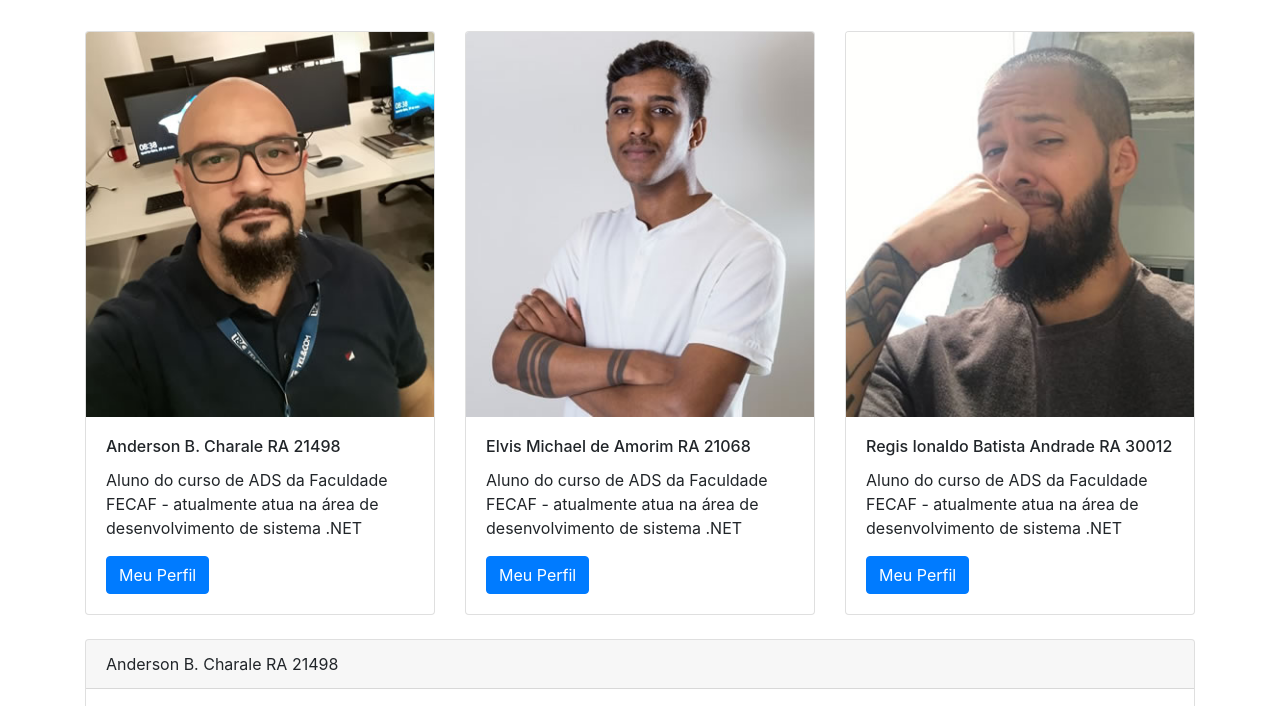
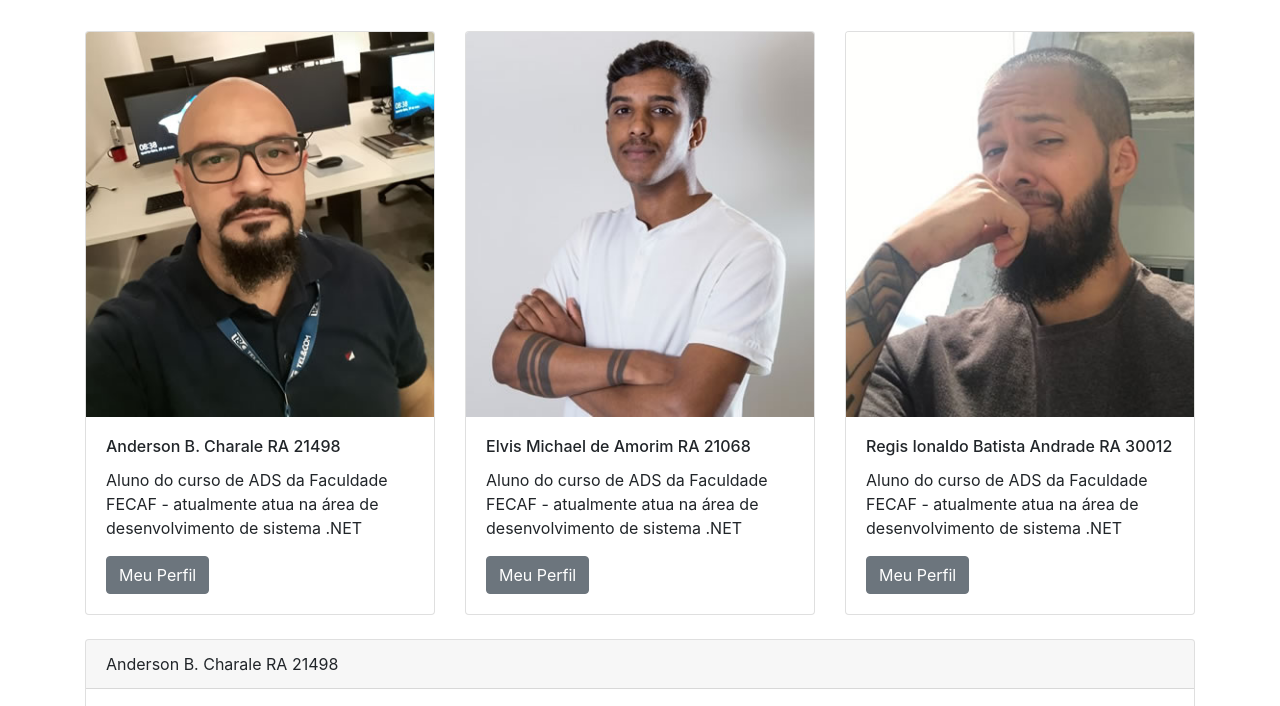
Before and after one commit to Charalli/salecode, a plain HTML site: page sobre.html in a window 1280 px wide. Shown: the part 65-771 px from the top of the page. Drawn offline with Linux system fonts and the light colour scheme.

Commit message:
Update sobre.html

```diff
--- a/sobre.html
+++ b/sobre.html
@@ -45,7 +45,7 @@
                         <h6 class="card-title">Anderson B. Charale RA 21498</h6>
                         <p class="card-text">Aluno do curso de ADS da Faculdade FECAF - atualmente atua na área de desenvolvimento de sistema .NET </p>
                         <p class="card-text">
-                            <a class="btn btn-primary" href="https://charalli.github.io/meuperfil/" target="_blank">Meu Perfil</a>
+                            <a class="btn btn-secondary" href="https://charalli.github.io/meuperfil/" target="_blank">Meu Perfil</a>
                         </p>
                     </div>
                 </div>
@@ -55,7 +55,7 @@
                         <h6 class="card-title">Elvis Michael de Amorim RA 21068</h6>
                         <p class="card-text">Aluno do curso de ADS da Faculdade FECAF - atualmente atua na área de desenvolvimento de sistema .NET </p>
                         <p class="card-text">
-                            <a class="btn btn-primary" href="https://indianozz.github.io/MeuPerfil/" target="_blank">Meu Perfil</a>
+                            <a class="btn btn-secondary" href="https://indianozz.github.io/MeuPerfil/" target="_blank">Meu Perfil</a>
                         </p>
                     </div>
                 </div>
@@ -65,7 +65,7 @@
                         <h6 class="card-title">Regis Ionaldo Batista Andrade RA 30012</h6>
                         <p class="card-text">Aluno do curso de ADS da Faculdade FECAF - atualmente atua na área de desenvolvimento de sistema .NET </p>
                         <p class="card-text">
-                            <a class="btn btn-primary" href="https://andrade-regis.github.io/" target="_blank">Meu Perfil</a>
+                            <a class="btn btn-secondary" href="https://andrade-regis.github.io/" target="_blank">Meu Perfil</a>
                         </p>
                     </div>
                 </div>
```
